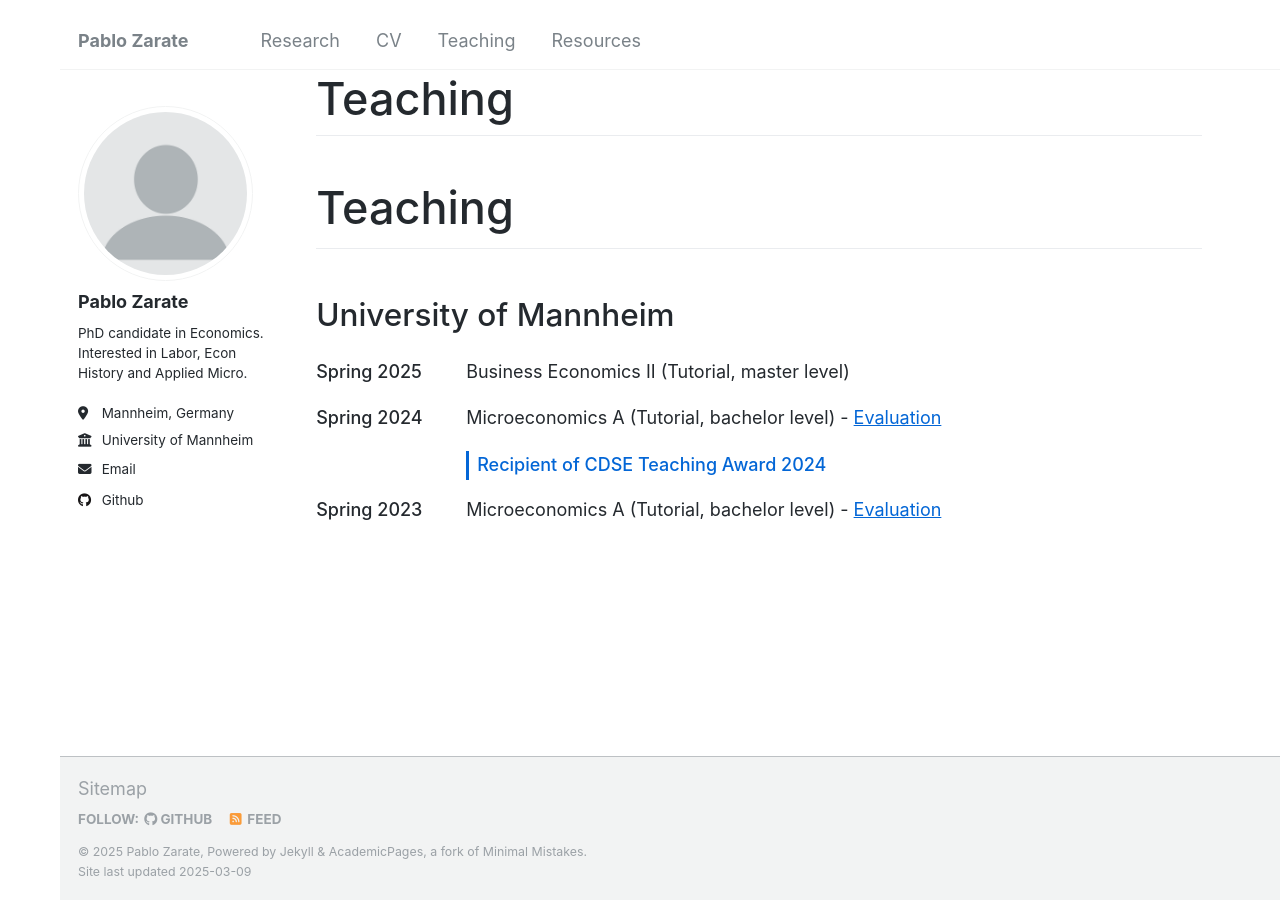
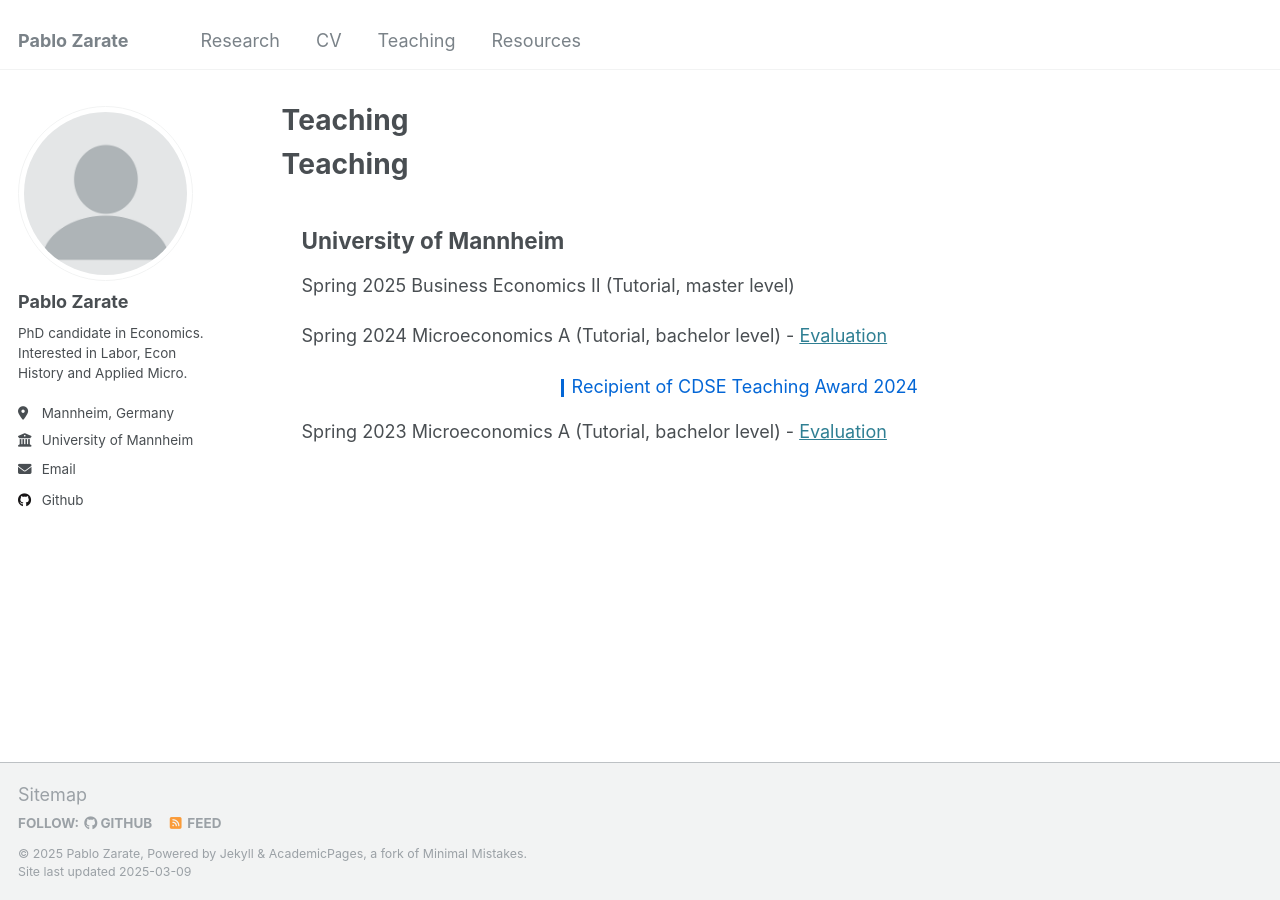
Before and after one commit to pblozarate/pblozarate.github.io, a Jekyll site: the page built from _pages/teaching.html, in a window 1280 px wide. Built offline with Jekyll 4.4.1, drawn with Linux system fonts in a browser that asks for light colours.

Commit message:
Update teaching.html

```diff
--- a/_pages/teaching.html
+++ b/_pages/teaching.html
@@ -11,77 +11,44 @@ author_profile: true
     <meta name="viewport" content="width=device-width, initial-scale=1.0">
     <title>Academic Profile</title>
     <style>
-        body {
-            font-family: -apple-system, BlinkMacSystemFont, "Segoe UI", Helvetica, Arial, sans-serif;
-            line-height: 1.6;
-            color: #24292e;
-            max-width: 1200px;
-            margin: 0 auto;
-            padding: 40px 20px;
+        /* Add some spacing to the whole teaching section */
+        .teaching-section {
+            margin-left: 20px; /* Creates indent for the whole section */
         }
-        h1 {
-            font-size: 2.5rem;
-            font-weight: 500;
-            border-bottom: 1px solid #eaecef;
-            padding-bottom: 0.3em;
-            margin-bottom: 1em;
-        }
-        h2 {
-            font-size: 1.75rem;
-            font-weight: 500;
-            margin-top: 1.5em;
-            margin-bottom: 0.75em;
-        }
-        .teaching-entry {
-            display: flex;
-            margin-bottom: 1em;
-        }
-        .semester {
-            width: 150px;
-            font-weight: 500;
-        }
-        .course {
-            flex: 1;
-        }
+
+        /* Style for the award */
         .award {
             color: #0366d6;
-            margin: 0 0 16px 150px;
-            font-size: 1em;
-            font-weight: 500;
-            border-left: 3px solid #0366d6;
-            padding-left: 8px;
+            margin-left: 259px;
+            margin-bottom: 16px;
+            position: relative;
+        }
+        .award::before {
+            content: "";
             display: inline-block;
-        }
-        a {
-            color: #0366d6;
-            text-decoration: none;
-        }
-        a:hover {
-            text-decoration: underline;
+            width: 3px;
+            height: 18px;
+            background-color: #0366d6;
+            margin-right: 8px;
+            vertical-align: middle;
         }
     </style>
 </head>
 <body>
+    <!-- Remove the duplicate "Teaching" heading and just keep one -->
     <h1>Teaching</h1>
 
-    <h2>University of Mannheim</h2>
-    <div class="teaching-entry">
-        <div class="semester">Spring 2025</div>
-        <div class="course">Business Economics II (Tutorial, master level)</div>
-    </div>
+    <!-- Add a div with class to indent the whole section -->
+    <div class="teaching-section">
+        <h2>University of Mannheim</h2>
 
-    <div class="teaching-entry">
-        <div class="semester">Spring 2024</div>
-        <div class="course">
-            Microeconomics A (Tutorial, bachelor level) - <a href="#">Evaluation</a>
-        </div>
-    </div>
+        <p>Spring 2025        Business Economics II (Tutorial, master level)</p>
 
-    <div class="award">Recipient of CDSE Teaching Award 2024</div>
+        <p>Spring 2024        Microeconomics A (Tutorial, bachelor level) - <a href="#">Evaluation</a></p>
 
-    <div class="teaching-entry">
-        <div class="semester">Spring 2023</div>
-        <div class="course">Microeconomics A (Tutorial, bachelor level) - <a href="#">Evaluation</a></div>
+        <div class="award">Recipient of CDSE Teaching Award 2024</div>
+
+        <p>Spring 2023        Microeconomics A (Tutorial, bachelor level) - <a href="#">Evaluation</a></p>
     </div>
 </body>
 </html>
```
